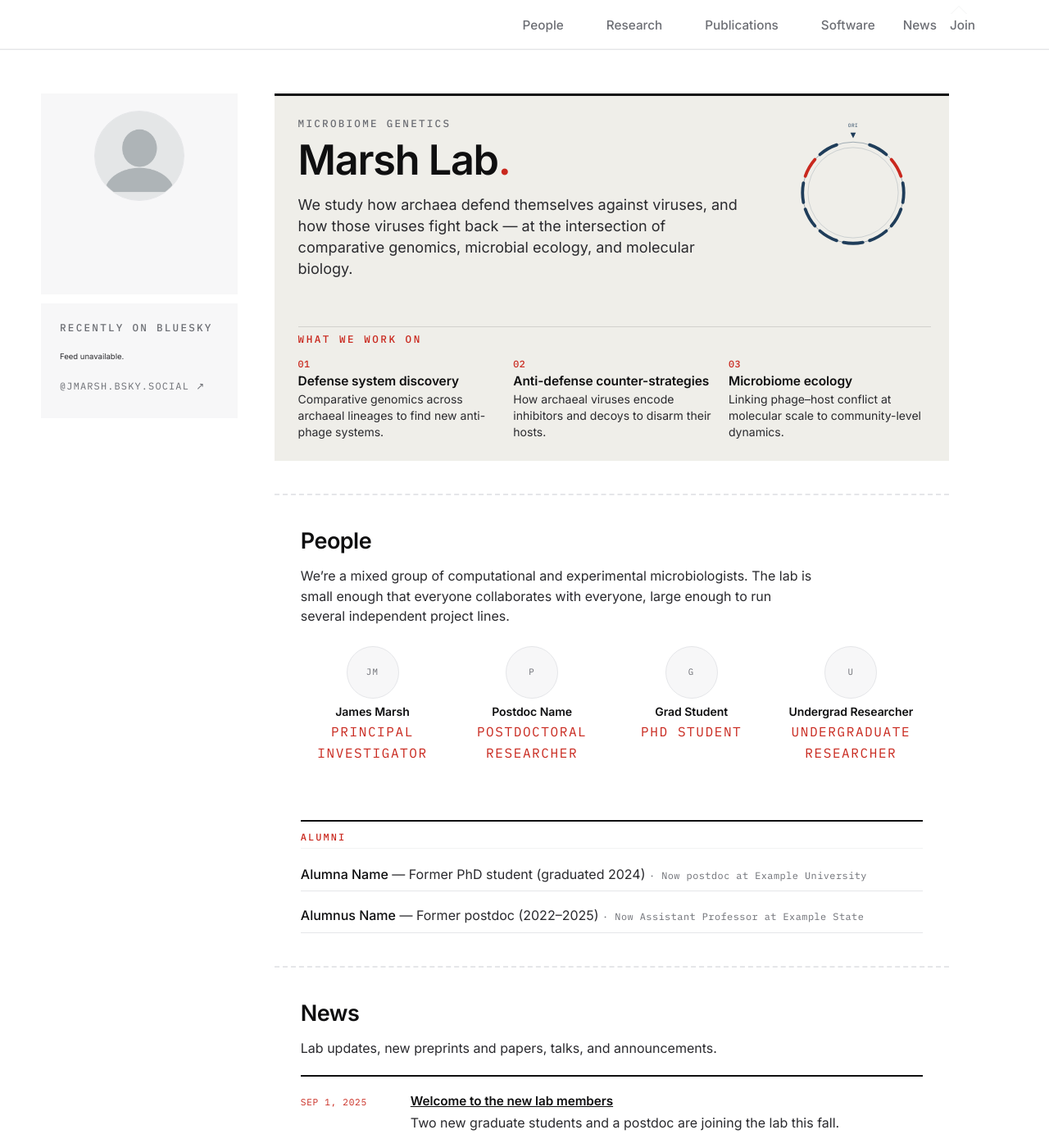
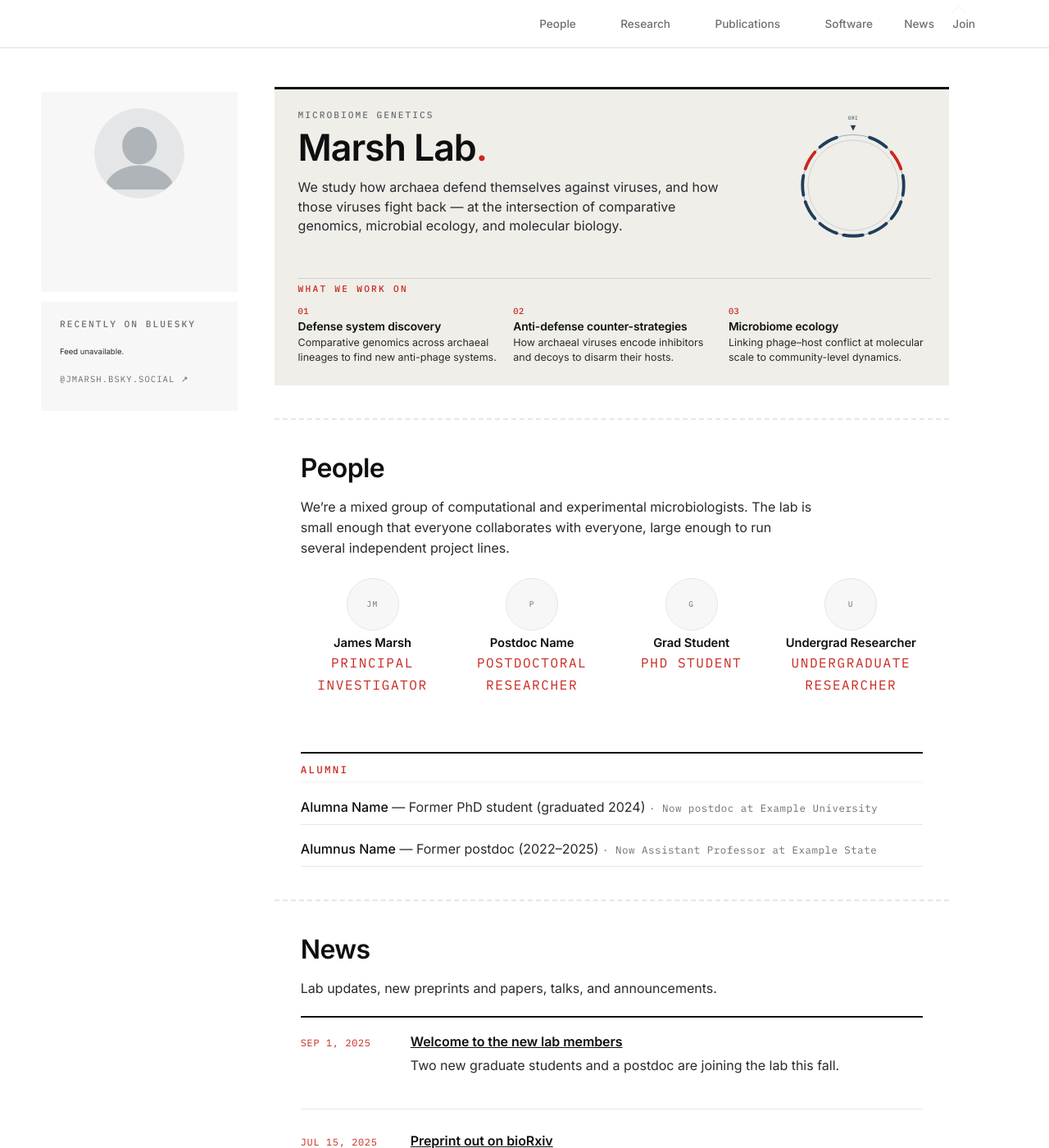
Before and after one commit to marshomics/marshomics.github.io, a Jekyll site: the page built from _pages/about.md, in a window 1280 px wide and 1400 px high. Shown: the whole window at 82% size. Built offline with Jekyll 4.4.1, drawn with Linux system fonts in a browser that asks for light colours; a script bundle is joined from its source files by our own code; library files that are not in the unit come from our copies.

Commit message:
Update _overrides.scss

```diff
--- a/_sass/_overrides.scss
+++ b/_sass/_overrides.scss
@@ -36,7 +36,11 @@
 }
 
 /* ---- global resets / base ---- */
-html { scroll-behavior: smooth; }
+/* Force html root to 16px so rem-based sizes match preview-alt-graphic.html
+   exactly. academicpages's _reset.scss bumps html to 18px at large viewports
+   (≥80em) which made every rem value ~12% larger than the preview. */
+html { scroll-behavior: smooth; font-size: 16px !important; }
+@media (min-width: 80em) { html { font-size: 16px !important; } }
 
 /* Force script tags hidden — academicpages's base CSS sets some inline scripts
    to display:block, which makes the bsky-feed-compact JavaScript render as
@@ -84,31 +88,33 @@ hr {
   background: var(--jm-bg);
   border-bottom: 1px solid var(--jm-rule);
 }
+/* Masthead — mirror preview-alt-graphic.html exactly: 1180px max-width
+   centered, padding 1.1em 2.5em 1.1em 1.5em (so the right edge aligns with
+   #main's right edge), all nav items packed to the right with a uniform
+   1.4em gap. The "Marsh Lab" site title (rendered on sub-pages, hidden on
+   home via masthead.html's {% unless page.url == '/' %}) sits inline with
+   the rest of the nav at the right edge. */
 .masthead__inner-wrap {
   max-width: var(--jm-wrap-max);
   margin: 0 auto;
-  padding: 1.1em 2.5em 1.1em 0;        /* left padding 0 → MARSH LAB aligns with sidebar's left edge; right padding aligns with main column's right edge */
+  padding: 1.1em 2.5em 1.1em 1.5em;
 }
 .masthead__menu, .masthead__menu nav {
   display: flex;
   align-items: center;
+  justify-content: flex-end;
 }
-/* Greedy-nav itself spans the full row so margin-right:auto on the
-   site-title (when present) can push it left while the rest pack right. */
 .greedy-nav {
   background: transparent;
-  width: 100%;
   display: flex;
   align-items: center;
-  gap: 1em;                            /* same gap as inside each ul → uniform spacing */
+  gap: 1.4em;                          /* gap between visible-links and hidden-links UL groups */
 }
 .greedy-nav .visible-links {
   list-style: none;
   padding: 0; margin: 0;
   display: flex;
-  flex: 1;                             /* take remaining row width so site-title margin-auto has space to consume */
-  justify-content: flex-end;           /* default packing for home (no site-title) */
-  gap: 1em;
+  gap: 1.4em;                          /* uniform inter-item gap */
   align-items: center;
 }
 .greedy-nav .visible-links li {
@@ -145,7 +151,7 @@ hr {
   background: transparent !important;
   box-shadow: none !important;
   border: none !important;
-  gap: 1em;
+  gap: 1.4em;                          /* match visible-links + greedy-nav */
   visibility: visible !important;
   opacity: 1 !important;
   height: auto !important;
@@ -171,16 +177,14 @@ hr {
   padding: 0;
 }
 .greedy-nav .hidden-links a:hover { color: var(--jm-accent); }
-/* "Marsh Lab" site-title — pushed to the far left of the masthead via
-   margin-right: auto inside the visible-links flex container. On the home
-   page the site-title isn't rendered, so the rest of the nav simply packs
-   to the right via the visible-links justify-content: flex-end above. */
+/* "Marsh Lab" site-title — sits inline with the rest of the nav at the
+   right edge (per preview-alt-graphic.html). Only the box styling is
+   overridden here; typography is in .masthead__menu-item--lg a below. */
 .masthead__menu-item--lg {
   background: transparent !important;
   border: none !important;
   padding: 0 !important;
-  margin-right: auto !important;
-  margin-left: 0 !important;
+  margin: 0 !important;
 }
 .masthead__menu-item--lg a {
   font-family: var(--jm-font-sans);
@@ -818,7 +822,7 @@ hr {
 .alt-page__title {
   font-family: var(--jm-font-sans);
   font-weight: 600;
-  font-size: 1.5rem;
+  font-size: 2rem;
   letter-spacing: -0.02em;
   color: var(--jm-ink);
   margin: 0 0 0.5em;
@@ -827,7 +831,7 @@ hr {
 }
 .alt-page__intro {
   font-family: var(--jm-font-sans);
-  font-size: 0.85rem;
+  font-size: 1rem;
   line-height: 1.55;
   color: var(--jm-ink-soft);
   max-width: 62ch;
@@ -886,7 +890,7 @@ hr {
 .alt-person__name {
   font-family: var(--jm-font-sans);
   font-weight: 600;
-  font-size: 0.78rem;
+  font-size: 0.92rem;
   letter-spacing: -0.005em;
   color: var(--jm-ink);
   margin: 0 0 0.15em;
@@ -895,7 +899,7 @@ hr {
 }
 .alt-person__role {
   font-family: var(--jm-font-mono);
-  font-size: 0.55rem;
+  font-size: 0.62rem;
   text-transform: uppercase;
   letter-spacing: 0.1em;
   color: var(--jm-accent-2);
@@ -907,7 +911,7 @@ hr {
 /* Alumni — list with the heavy-rule heading from the preview */
 .alt-alumni-title {
   font-family: var(--jm-font-mono);
-  font-size: 0.66rem;
+  font-size: 0.78rem;
   text-transform: uppercase;
   letter-spacing: 0.18em;
   color: var(--jm-accent-2);
@@ -926,7 +930,7 @@ hr {
 .alt-alumni__item {
   padding: 0.55em 0;
   border-bottom: 1px solid var(--jm-rule);
-  font-size: 0.78rem;
+  font-size: 0.92rem;
   color: var(--jm-ink-soft);
   line-height: 1.5;
   list-style: none;
@@ -935,7 +939,7 @@ hr {
 .alt-alumni__name { color: var(--jm-ink); font-weight: 500; }
 .alt-alumni__next {
   font-family: var(--jm-font-mono);
-  font-size: 0.66rem;
+  font-size: 0.78rem;
   color: var(--jm-muted);
   letter-spacing: 0.04em;
 }
@@ -962,7 +966,7 @@ hr {
 }
 .alt-news__date {
   font-family: var(--jm-font-mono);
-  font-size: 0.62rem;
+  font-size: 0.74rem;
   color: var(--jm-accent-2);
   letter-spacing: 0.06em;
   text-transform: uppercase;
@@ -972,7 +976,7 @@ hr {
 .alt-news__title {
   font-family: var(--jm-font-sans);
   font-weight: 600;
-  font-size: 0.85rem;
+  font-size: 1rem;
   margin: 0 0 0.3em;
   letter-spacing: -0.005em;
   line-height: 1.3;
@@ -985,10 +989,9 @@ hr {
 }
 .alt-news__title a:hover { color: var(--jm-accent-2); }
 .alt-news__excerpt {
-  font-size: 0.78rem;
+  font-size: 0.92rem;
   color: var(--jm-ink-soft);
   margin: 0;
-  line-height: 1.5;
 }
 
 /* ---- Publications page (/publications/) — alt-graphic aesthetic.
```
